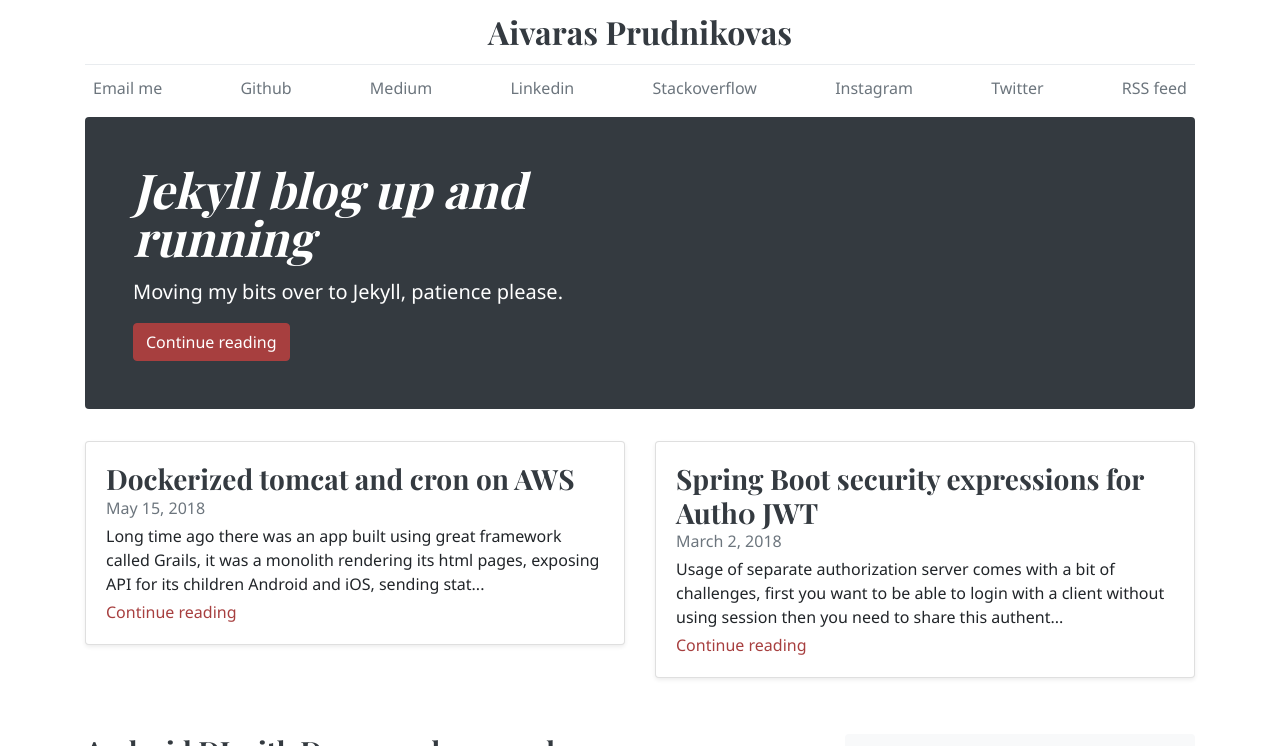
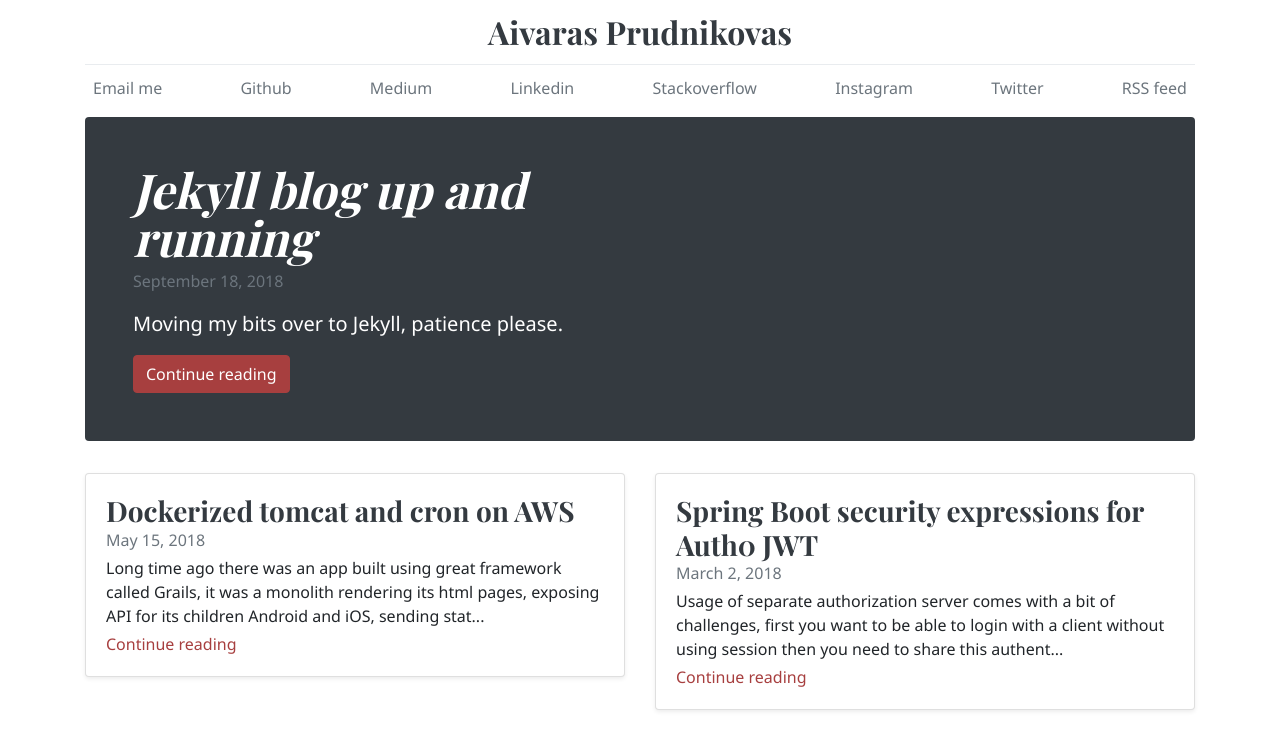
Before and after one commit to ivarprudnikov/ivarprudnikov.com, a Jekyll site: the page built from index.html, in a window 1280 px wide and 900 px high, cut to the strip 0-746 px from the top of the window. Built offline with Jekyll 4.4.1, drawn with Linux system fonts in a browser that asks for light colours.

Commit message:
add date to first post on homepage

```diff
--- a/index.html
+++ b/index.html
@@ -13,6 +13,7 @@ layout: default
     <h1 class="display-4 font-italic">
       {{ first_post.title }}
     </h1>
+    <div class="mb-1 text-muted">{{ first_post.date | date: "%B %e, %Y" }}</div>
     <p class="lead my-3">{{ first_post.excerpt | strip_html | strip_newlines | truncate: excerpt_max_len }}</p>
     <p class="lead mb-0">
       <a href="{{ first_post.url | prepend: site.baseurl }}" class="btn btn-primary">Continue reading</a>
```
